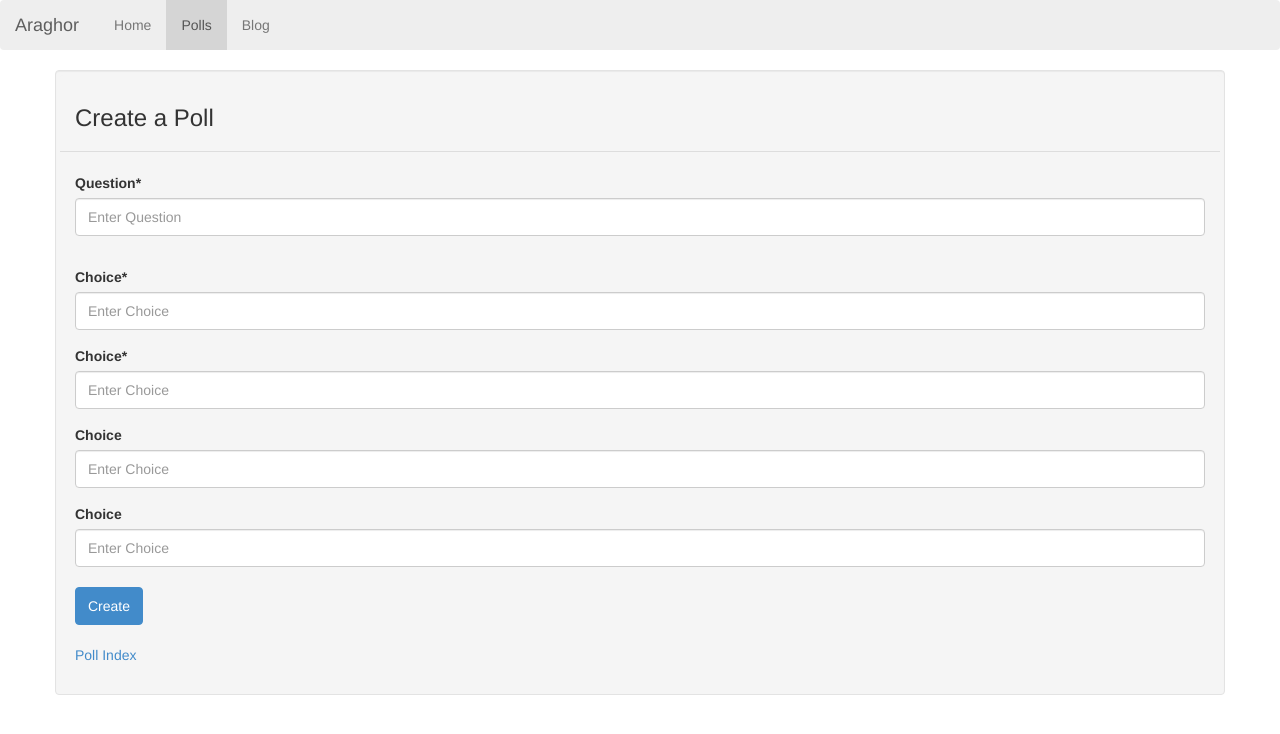
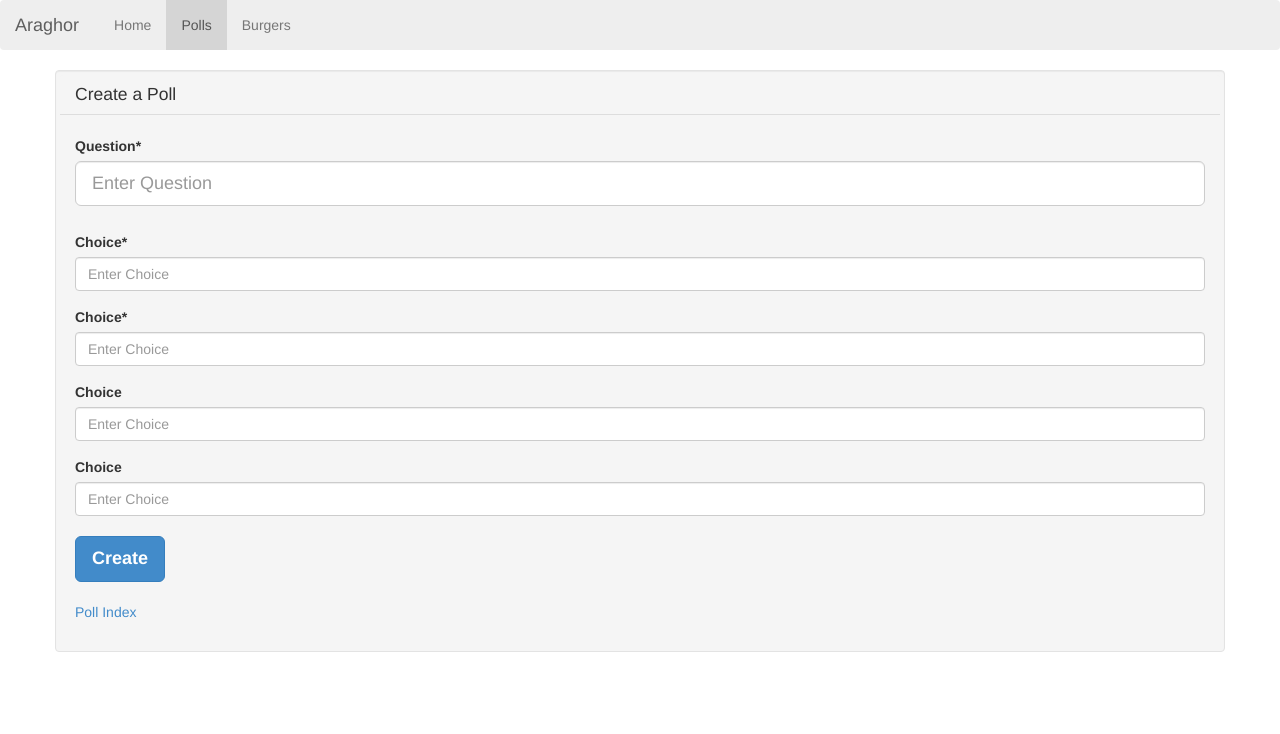
Before and after one commit to Aghoreyshi/djangosite, a Django app: page /polls/create/ in a window 1280 px wide. Shown: the top 734 px of the page. Run offline with Django 3.2, Linux system fonts and the light colour scheme; some libraries are stand-ins or nearby versions.

Commit message:
Start using minimized css and js files; appearance mods

```diff
--- a/araghor/settings.py
+++ b/araghor/settings.py
@@ -129,6 +129,7 @@ INSTALLED_APPS = (
     #'django.contrib.admindocs',
     'polls',
     'crispy_forms',
+    'favicon',
 )
 
 # A sample logging configuration. The only tangible logging
--- a/araghor/templates/araghor/base.html
+++ b/araghor/templates/araghor/base.html
@@ -5,15 +5,16 @@
 
     <title>{% block title %}Araghor{% endblock title %}</title>
     <meta name="viewport" content="width=device-width, initial-scale=1.0">
+    <link rel="favicon" href="{{ STATIC_URL }}ico/favicon.ico" />
     <!-- Bootstrap -->
-    <link href="/static/css/bootstrap.css" media="screen" rel="stylesheet" type="text/css" />
+    <link href="/static/css/bootstrap.min.css" media="screen" rel="stylesheet" type="text/css" />
     <link href="/static/css/bootstrap-glyphicons.css" media="screen" rel="stylesheet" type="text/css" />
 
     <meta name="msapplication-TileColor" content="#004d18"/>
     <meta name="msapplication-TileImage" content="apple-touch-icon-144x144.png"/>
 
     <script src="http://code.jquery.com/jquery.js"></script>
-    <script src="/static/js/bootstrap.js"></script>
+    <script src="/static/js/bootstrap.min.js"></script>
 
     <!-- Enable responsive features in IE8 with Respond.js (https://github.com/scottjehl/Respond) -->
     <script src="/static/js/respond.min.js"></script>
@@ -25,8 +26,8 @@
       {% block navtabs %}
       <li class="active"><a href="/">Home</a></li>
       <li><a href="/polls/">Polls</a></li>
-      <li><a href="http://araghor.com">Blog</a></li>
       {% endblock navtabs %}
+      <li><a href="http://burgerbox.biz">Burgers</a></li>
       </ul>
     </div>
     {% block padding %}
--- a/polls/forms.py
+++ b/polls/forms.py
@@ -35,11 +35,11 @@ class PollForm(forms.Form):
     helper = FormHelper()
     helper.form_class = 'form-horizontal'
     helper.layout = Layout(
-        Field('question', css_class='input-lg', placeholder='Enter Question', style='margin-bottom: 25px'),
-        Field('choice1', css_class='', placeholder='Enter Choice', style='margin-bottom: 10px'),
-        Field('choice2', css_class='', placeholder='Enter Choice', style='margin-bottom: 10px'),
-        Field('choice3', css_class='', placeholder='Enter Choice', style='margin-bottom: 10px'),
-        Field('choice4', css_class='', placeholder='Enter Choice', style='margin-bottom: 10px'),
+        Field('question', css_class='input-lg form-control', placeholder='Enter Question', style='margin-bottom: 20px'),
+        Field('choice1', css_class='form-control', placeholder='Enter Choice', style='margin-bottom: 10px'),
+        Field('choice2', css_class='form-control', placeholder='Enter Choice', style='margin-bottom: 10px'),
+        Field('choice3', css_class='form-control', placeholder='Enter Choice', style='margin-bottom: 10px'),
+        Field('choice4', css_class='form-control', placeholder='Enter Choice', style='margin-bottom: 10px'),
         FormActions(
             Submit('save_changes', 'Create', css_class="btn-primary btn-lg", style="margin-top: 10px"),
         )
--- a/polls/templates/polls/base.html
+++ b/polls/templates/polls/base.html
@@ -2,7 +2,6 @@
 {% block navtabs %}
   <li><a href="/">Home</a></li>
   <li class="active"><a href="/polls/">Polls</a></li>
-  <li><a href="http://araghor.com">Blog</a></li>
 {% endblock navtabs %}
 {% block footer %}
 <div class="container">
--- a/polls/urls.py
+++ b/polls/urls.py
@@ -1,4 +1,4 @@
-from django.conf.urls import patterns, url
+from django.conf.urls import patterns, url, include
 
 from polls import views
 
@@ -7,5 +7,6 @@ urlpatterns = patterns('',
                        url(r'(?P<poll_id>\d+)/$', views.detail, name='detail'),
                        url(r'(?P<poll_id>\d+)/vote/$', views.vote, name='vote'),
                        url(r'create/$', views.create, name='create'),
-                       url(r'(?P<poll_id>\d+)/results/$', views.results, name='results')
+                       url(r'(?P<poll_id>\d+)/results/$', views.results, name='results'),
+                       url(r'^', include('favicon.urls')),
                        )
```
Also changed, not shown: README.md, araghor/static/ico/favicon.ico (added).
